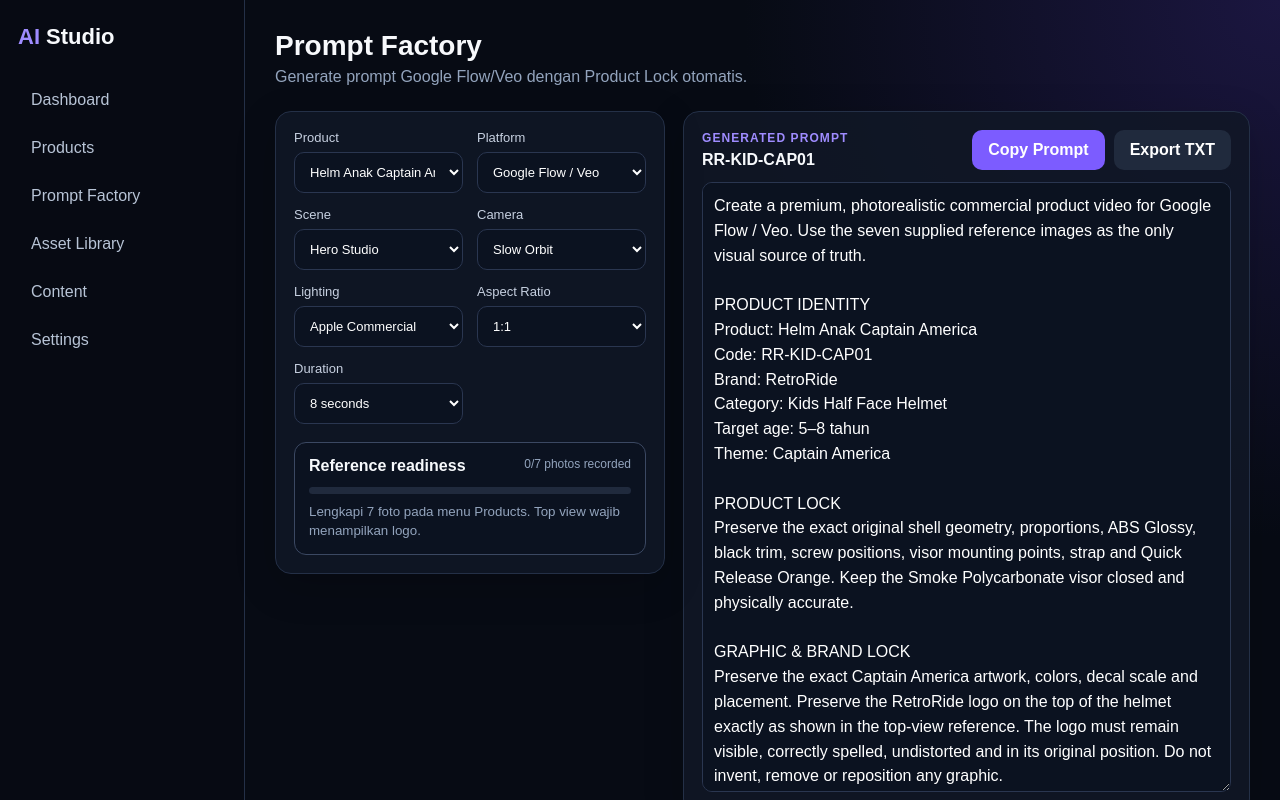
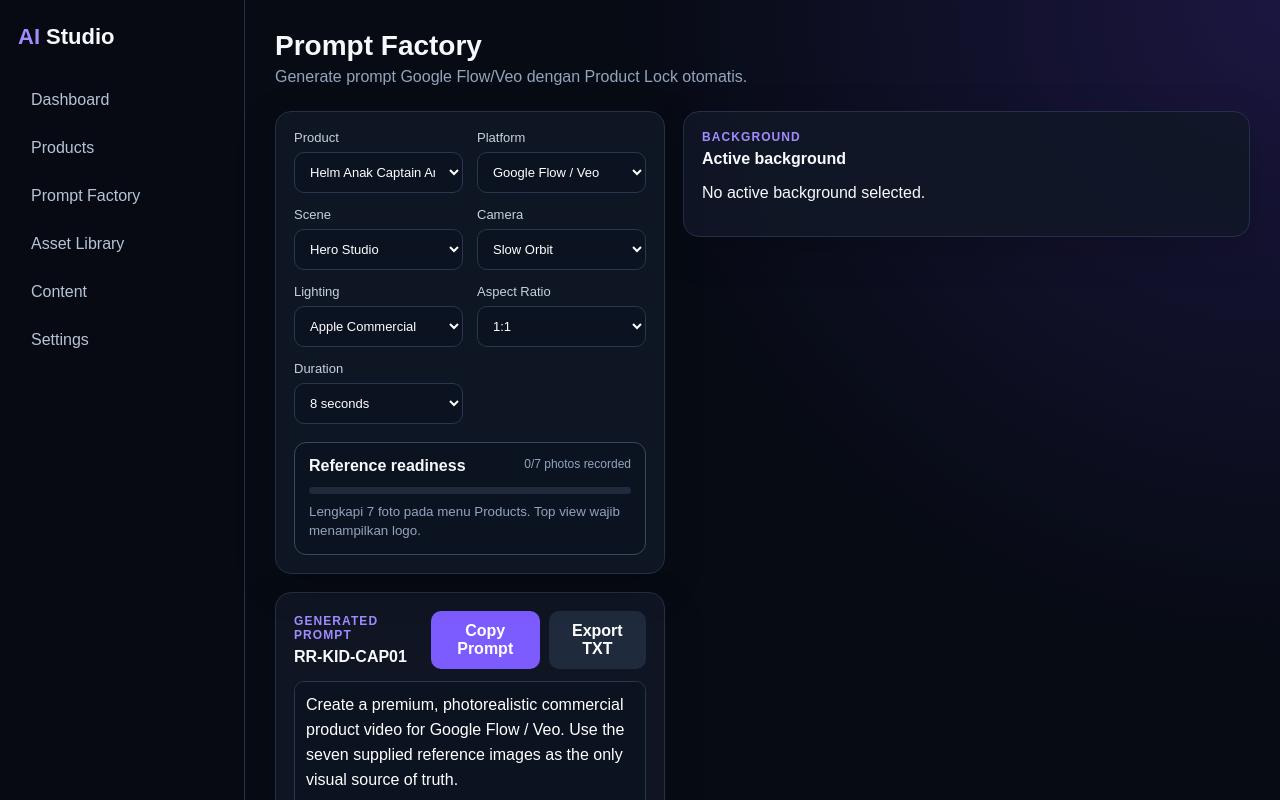
Before and after one commit to ahmadzyamm21/ai-studio, a Next.js app: page /prompt-factory in a window 1280 px wide. Shown: the top 800 px of the page. Built offline with nearby package versions, Linux system fonts and the light colour scheme.

Commit message:
Sprint 5.3 - Integrate Background Library with Prompt Factory

```diff
--- a/components/prompt-builder.tsx
+++ b/components/prompt-builder.tsx
@@ -2,6 +2,7 @@
 
 import { useEffect, useMemo, useState } from 'react';
 import { cameras, lights, scenes } from '@/lib/data';
+import { BackgroundItem, getActiveBackground } from '@/lib/background/getActiveBackground';
 
 type StoredProduct = {
   id: string;
@@ -45,6 +46,7 @@
   const [aspect, setAspect] = useState('1:1');
   const [duration, setDuration] = useState('8 seconds');
   const [notice, setNotice] = useState('');
+  const [activeBackground, setActiveBackground] = useState<BackgroundItem | null>(null);
 
   useEffect(() => {
     const saved = window.localStorage.getItem('ai-studio-products');
@@ -60,6 +62,10 @@
     }
   }, []);
 
+  useEffect(() => {
+    setActiveBackground(getActiveBackground());
+  }, []);
+
   const product = products.find((item) => item.id === productId) ?? products[0];
   const scene = scenes.find((item) => item.id === sceneId) ?? scenes[0];
   const camera = cameras.find((item) => item.id === cameraId) ?? cameras[0];
@@ -68,7 +74,11 @@
 
   const prompt = useMemo(() => {
     if (!product) return '';
-    return `Create a premium, photorealistic commercial product video for ${platform}. Use the seven supplied reference images as the only visual source of truth.
+    const backgroundInstruction = activeBackground
+      ? `\n\nBACKGROUND REFERENCE\nUse the selected background image as the exact environment.\nPreserve:\n- room layout\n- floor\n- wall\n- furniture\n- perspective\n- lighting direction\n- depth\n- shadows\n\nDo not recreate or redesign the environment.\n\nThe product must integrate naturally into the supplied background while preserving the original background composition.`
+      : '';
+
+    return `Create a premium, photorealistic commercial product video for ${platform}. Use the seven supplied reference images as the only visual source of truth.${backgroundInstruction}
 
 PRODUCT IDENTITY
 Product: ${product.name}
@@ -104,7 +114,7 @@
 
 OUTPUT
 Commercial quality, photorealistic, sharp product detail, ${aspect} aspect ratio, ${duration}, suitable for marketplace and social-media advertising.`;
-  }, [product, scene, camera, light, platform, aspect, duration]);
+  }, [activeBackground, product, scene, camera, light, platform, aspect, duration]);
 
   async function copyPrompt() {
     await navigator.clipboard.writeText(prompt);
@@ -171,6 +181,25 @@
 
       <section className="card prompt-output">
         <div className="prompt-output-header">
+          <div><div className="eyebrow">Background</div><strong>Active background</strong></div>
+        </div>
+        <div className="rounded-3xl border border-slate-200 bg-slate-50 p-4">
+          {activeBackground ? (
+            <div className="flex flex-col gap-4 sm:flex-row sm:items-center">
+              <img src={activeBackground.path} alt={activeBackground.name} className="h-28 w-28 rounded-3xl object-cover" />
+              <div className="space-y-2">
+                <p className="text-sm font-semibold text-slate-950">{activeBackground.name}</p>
+                <p className="text-sm text-slate-500">Active background selected</p>
+              </div>
+            </div>
+          ) : (
+            <p className="text-sm text-slate-500">No active background selected.</p>
+          )}
+        </div>
+      </section>
+
+      <section className="card prompt-output">
+        <div className="prompt-output-header">
           <div><div className="eyebrow">Generated prompt</div><strong>{product?.code}</strong></div>
           <div className="prompt-actions"><button className="btn" onClick={copyPrompt}>Copy Prompt</button><button className="btn secondary" onClick={exportTxt}>Export TXT</button></div>
         </div>
--- /dev/null
+++ b/lib/background/getActiveBackground.ts
@@ -0,0 +1,24 @@
+export type BackgroundItem = {
+  id: string;
+  name: string;
+  fileSize: number;
+  uploadAt: string;
+  path: string;
+  active: boolean;
+};
+
+const STORAGE_KEY = 'ai-studio-backgrounds';
+
+export function getActiveBackground(): BackgroundItem | null {
+  if (typeof window === 'undefined') return null;
+
+  try {
+    const raw = window.localStorage.getItem(STORAGE_KEY);
+    if (!raw) return null;
+    const parsed = JSON.parse(raw) as BackgroundItem[];
+    if (!Array.isArray(parsed)) return null;
+    return parsed.find((item) => item.active) ?? null;
+  } catch {
+    return null;
+  }
+}
```
